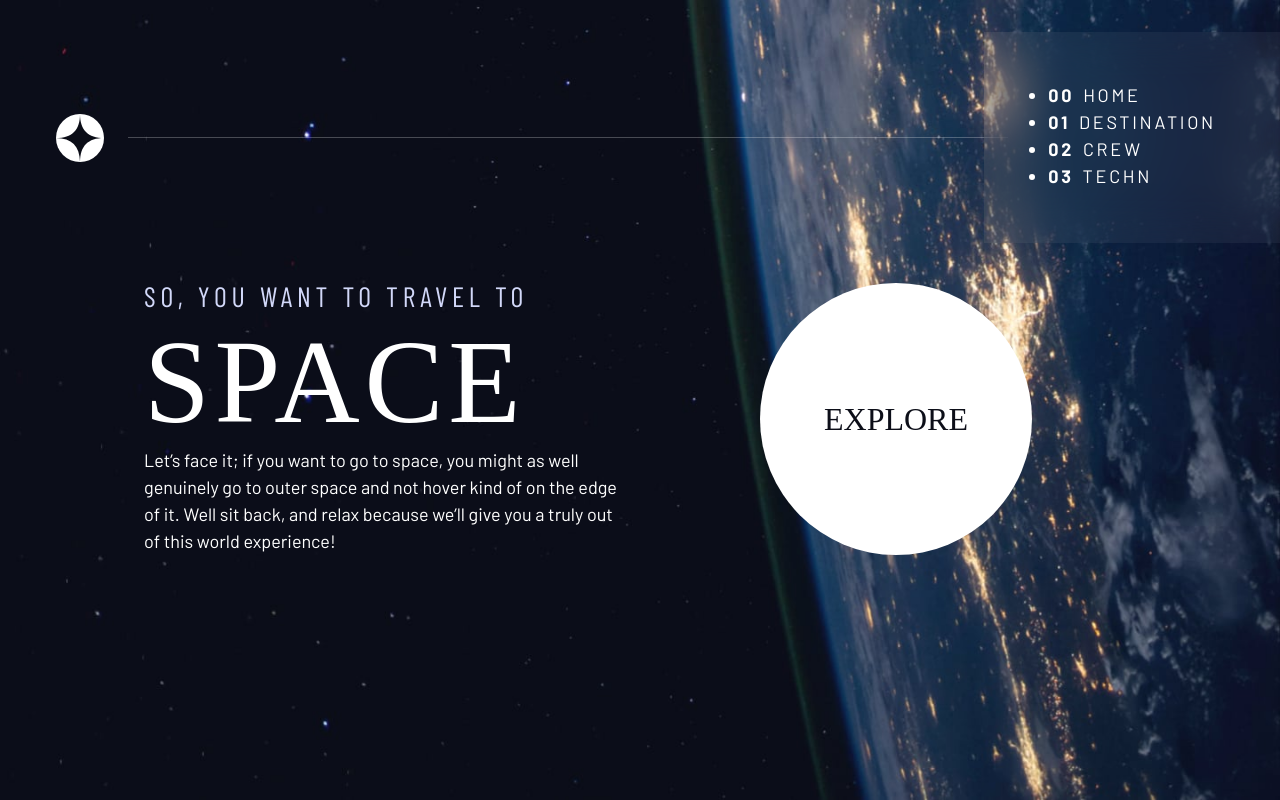
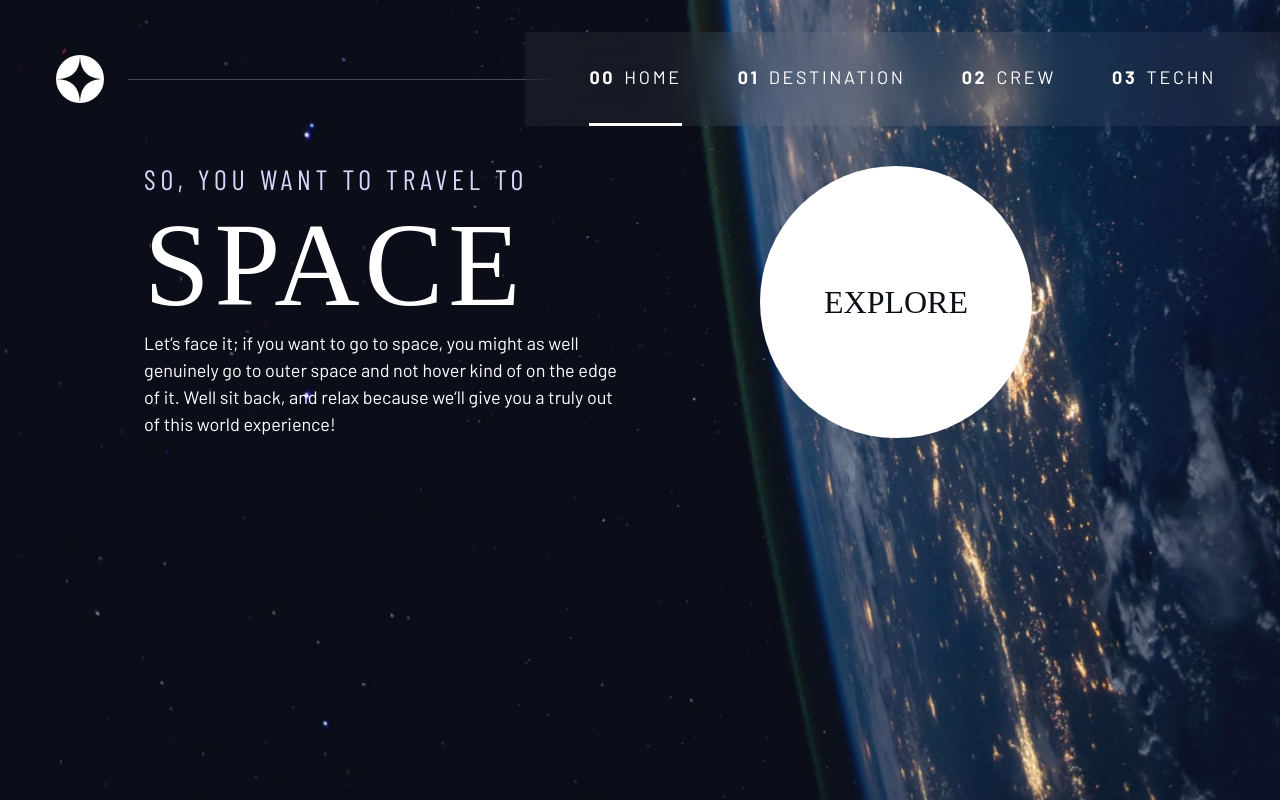
Before and after one commit to DaniJFerreira/space-tourism-project, a React (Create React App) app: page / in a window 1280 px wide. Built offline with nearby package versions, Linux system fonts and the light colour scheme; a web font is replaced by a local one.

Commit message:
fix the js script code to render the sidebar when page is resizing and hamburg button is clicked

```diff
--- a/src/components/Navbar.jsx
+++ b/src/components/Navbar.jsx
@@ -1,107 +1,60 @@
-// import React from 'react';
-// import ReactDOM from 'react-dom/client';
-// import './index.css';
-// import App from './App';
-// import reportWebVitals from './reportWebVitals';
-
-// function Navbar(){
-//     return(
-// const nav = document.querySelector(".primary-navigation");
-// const navToggle = document.querySelector(".mobile-nav-toggle");
-
-// // when someone clicks the hamburger button
-
-// navToggle.addEventListener( "click", () => {
-
-// // if the nav is closed, open it
-// const visibility = nav.getAttribute("data-visible");
-
-// // if the nav is open, close it
-// if (visibility === "false"){
-//     nav.setAttribute("data-visible", true);
-//     navToggle.setAttribute("aria-expanded", true);
-// }else{
-//     nav.setAttribute("data-visible", false);
-//     navToggle.setAttribute("aria-expanded", false);
-// }
-
-// });
-
-// <div>
-// <button class="mobile-nav-toggle" aria-controls="primary-navigation"><span class="sr-only" aria-expanded="false">Menu</span></button>
-//     <nav>
-//         <ul id="primary-navigation " data-visble="false" class="primary-navigation underline-indicators flex">
-//           <li class="active"><a class="ff-sans cond uppercase text-white letter-spacing-2" href="#"><span aria-hidden="true">00</span>Home</a>
-//             <li><a class="ff-sans cond uppercase text-white letter-spacing-2" href="#"><span aria-hidden="true">01</span>Destination</a>
-//             <li><a class="ff-sans cond uppercase text-white letter-spacing-2" href="#"><span aria-hidden="true">02</span>Crew</a>
-//             <li><a class="ff-sans cond uppercase text-white letter-spacing-2" href="#"><span aria-hidden="true">03</span>Techn</a>
-//         </ul>
-//     </nav>
-// </>
-// );
-
-// }
-
-// export default Navbar;
-
-import React, { useState } from 'react';
-import "../index.css";
+import React from 'react';
 
 function Navbar() {
-  const [isOpen, setIsOpen] = useState(false);
+  const handleClick = () => {
+    const nav = document.querySelector(".primary-navigation");
+    const navToggle = document.querySelector(".mobile-nav-toggle");
 
-  const handleToggleClick = () => {
-    setIsOpen(!isOpen);
+    const visibility = nav.getAttribute("data-visible");
+
+    if (visibility === "false") {
+      nav.setAttribute("data-visible", true);
+      navToggle.setAttribute("aria-expanded", true);
+    } else {
+      nav.setAttribute("data-visible", false);
+      navToggle.setAttribute("aria-expanded", false);
+    }
   };
 
   return (
-     <header className="primary-header flex">
+    <header className="primary-header flex">
       <div>
-      <img src="./assets/shared/logo.svg" alt="space tourism logo" className="logo"></img>
+        <img src="./assets/shared/logo.svg" alt="space tourism logo" className="logo"></img>
       </div>
-      <button
-        className="mobile-nav-toggle"
-        aria-controls="primary-navigation"
-        onClick={handleToggleClick}
-        aria-expanded={isOpen}
-      >
-        <span className="sr-only" aria-hidden={!isOpen}>
-          Close menu
+      <button class="mobile-nav-toggle" aria-expanded="false" onClick={handleClick}>
+        <span class="sr-only" aria-expanded="false">
+          Menu
         </span>
-        <span className="sr-only" aria-hidden={isOpen}>
-          Open menu
-        </span>
-        &#9776;
       </button>
-      <nav
-        id="primary-navigation"
-        data-visible={isOpen}
-        className="primary-navigation underline-indicators flex"
-      >
-        <ul>
-          <li className="active">
-            <a className="ff-sans cond uppercase text-white letter-spacing-2" href="/">
+      <nav>
+        <ul
+          id="primary-navigation"
+          data-visible="false"
+          class="primary-navigation underline-indicators flex"
+        >
+          <li class="active">
+            <a class="ff-sans cond uppercase text-white letter-spacing-2" href="#">
               <span aria-hidden="true">00</span>Home
             </a>
           </li>
           <li>
-            <a className="ff-sans cond uppercase text-white letter-spacing-2" href="/Destination">
+            <a class="ff-sans cond uppercase text-white letter-spacing-2" href="#">
               <span aria-hidden="true">01</span>Destination
             </a>
           </li>
           <li>
-            <a className="ff-sans cond uppercase text-white letter-spacing-2" href="/Crew">
+            <a class="ff-sans cond uppercase text-white letter-spacing-2" href="#">
               <span aria-hidden="true">02</span>Crew
             </a>
           </li>
           <li>
-            <a className="ff-sans cond uppercase text-white letter-spacing-2" href="/Techn">
+            <a class="ff-sans cond uppercase text-white letter-spacing-2" href="#">
               <span aria-hidden="true">03</span>Techn
             </a>
           </li>
         </ul>
       </nav>
-      </header>
+    </header>
   );
 }
 
```
